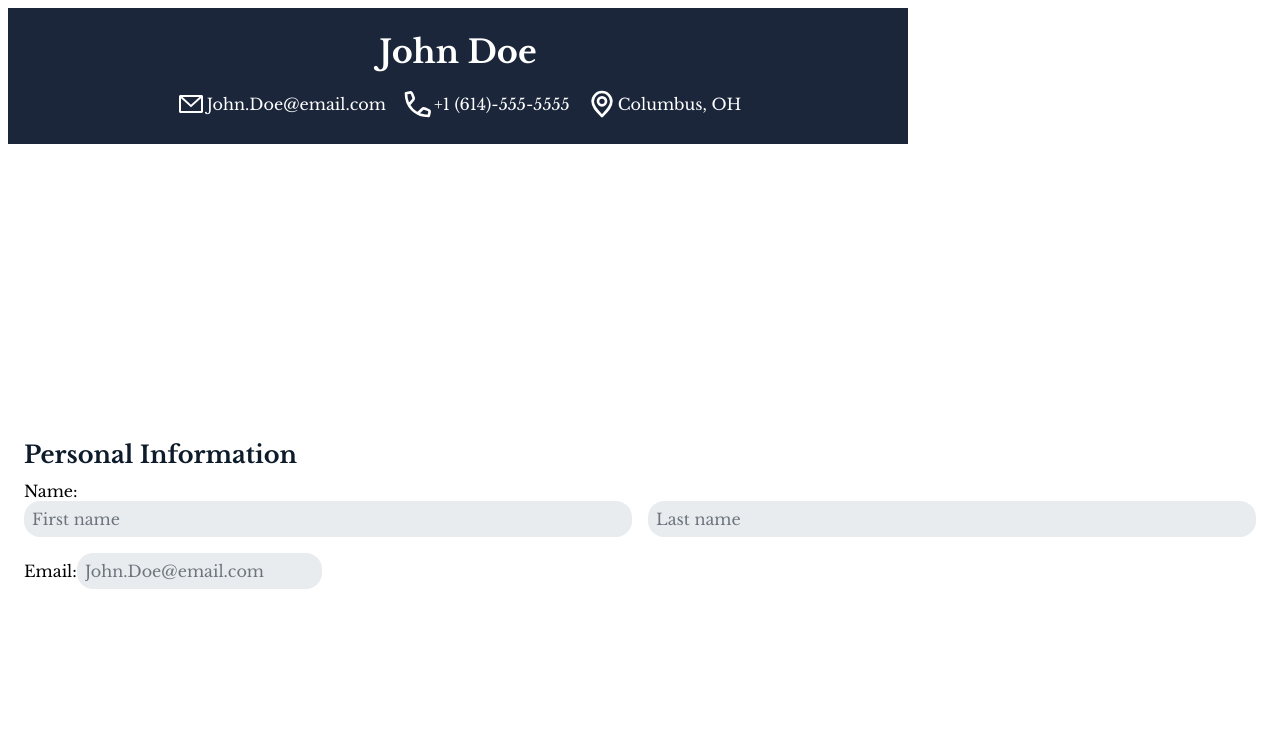
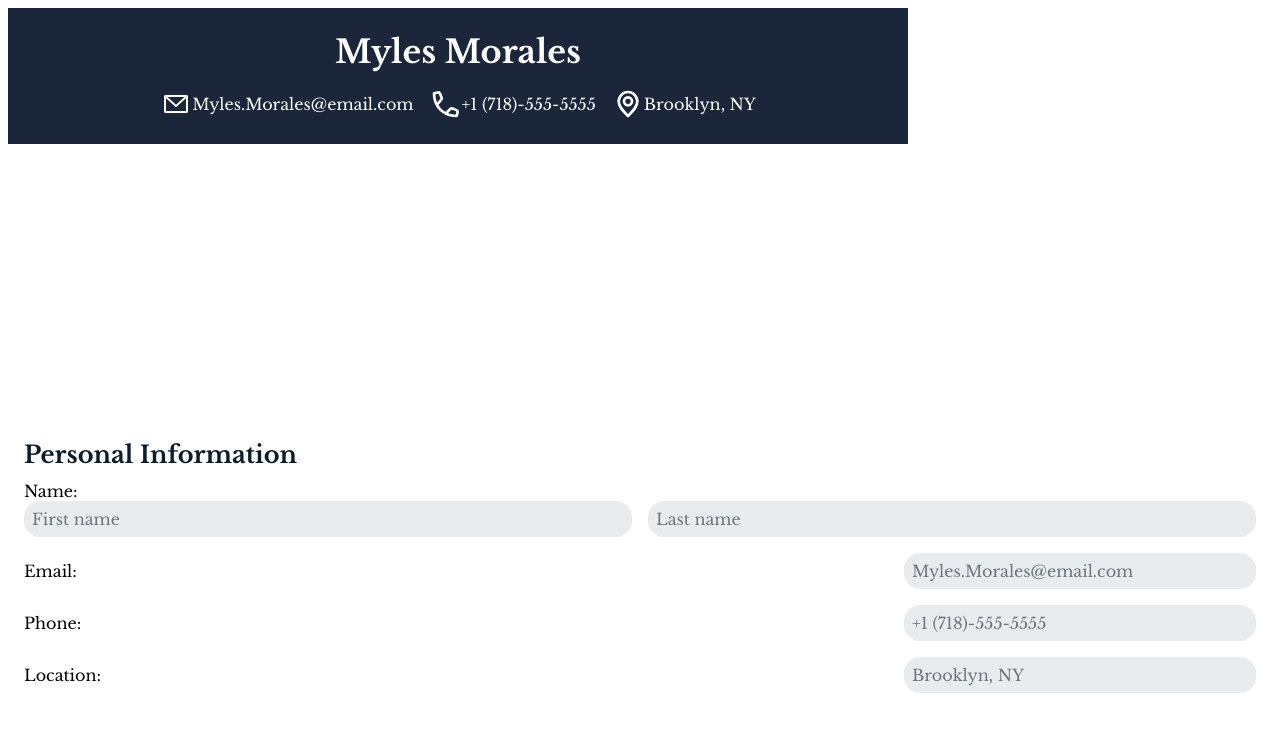
Before and after one commit to claytonm17/CV-app, a React (Vite) app: page / in a window 1280 px wide. Shown: the top 732 px of the page. Built offline with nearby package versions, Linux system fonts and the light colour scheme; the HTML template or start-up script is replaced by a standard one.

Commit message:
Cleanup formatting for personal info form

```diff
--- a/src/App.jsx
+++ b/src/App.jsx
@@ -5,9 +5,12 @@ import Form from './components/PersonalDetails'
 function App() {
 
     const [formData, setFormData] = useState({
-        firstName: "John",
-        lastName: "Doe",
-        email: "John.Doe@email.com",
+        // Default Values
+        firstName: "Myles",
+        lastName: "Morales",
+        email: "Myles.Morales@email.com",
+        phone: "+1 (718)-555-5555",
+        location: "Brooklyn, NY",
     });
 
     const handleFormChange = (newFormData) => {
--- a/src/components/CV.jsx
+++ b/src/components/CV.jsx
@@ -34,8 +34,8 @@ function CV({ data }) {
                 firstName={data.firstName}
                 lastName={data.lastName}
                 email={data.email}
-                phone={personalInfo.phone}
-                location={personalInfo.location}
+                phone={data.phone}
+                location={data.location}
             />
         </div>
     )
--- a/src/components/PersonalDetails.jsx
+++ b/src/components/PersonalDetails.jsx
@@ -48,15 +48,15 @@ function Form({ onFormDataChange }) {
 
     // label: string = text that shows in UI
     // name: string = prop name -- should be same
-    const oneTextInput = (label, name) => (
-        <div className="row">
-            <label htmlFor="email">
+    const oneTextInput = (label, name, placeholder) => (
+        <div className="single-row">
+            <label className="input-row" htmlFor="email">
             {label}
                 <input
                     type="text"
                     id = 'email'
                     name = {name}
-                    placeholder='John.Doe@email.com'
+                    placeholder={placeholder}
                     minLength={5}
                     maxLength={100}
                     value={formState.name}
@@ -71,7 +71,9 @@ function Form({ onFormDataChange }) {
             <h2>Personal Information</h2>
             <form>
                 {twoTextInput("Name:", "firstName", "lastName")}
-                {oneTextInput("Email:", "email")}
+                {oneTextInput("Email:", "email", "Myles.Morales@email.com")}
+                {oneTextInput("Phone:", "phone", "+1 (718)-555-5555")}
+                {oneTextInput("Location:", "location", "Brooklyn, NY")}
             </form>
         </div>
     )
--- a/src/styles/cv.css
+++ b/src/styles/cv.css
@@ -23,6 +23,7 @@ img {
     align-items: center;
     gap: 1em;
     padding: 1.5em;
+    min-width: 30em;
 }
 
 .personal-information {
--- a/src/styles/form.css
+++ b/src/styles/form.css
@@ -39,7 +39,7 @@
     flex: 2;
 }
 
-.row input {
+.row input, .single-row input {
     padding: 0.5em;
     font-size: 16px;
     border-radius: 1em;
@@ -50,3 +50,13 @@
 input::placeholder {
     color: var(--dark-gray);
 }
+
+.input-row {
+    display: flex;
+    justify-content: space-between;
+    align-items: center;
+}
+
+.single-row > label > input {
+    min-width: 21em;
+}
```
